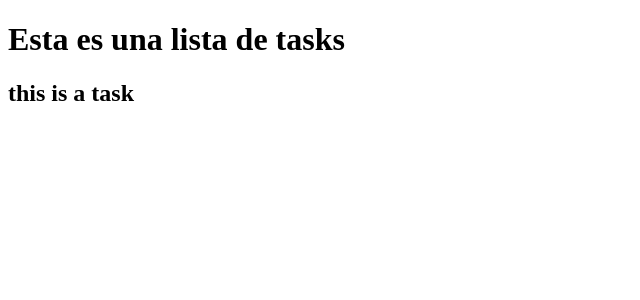
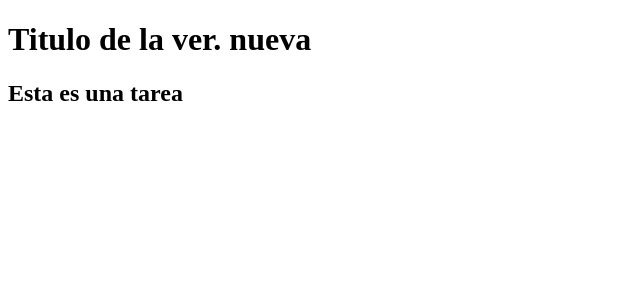
Before and after one commit to AgustinBosch/EjercicioCN, a SvelteKit app in the folder to-do-list-frontend/: page / in a window 1280 px wide. Shown: the top 300 px of the page, without its empty margins (0-640 px from the left). Built offline with nearby package versions, Linux system fonts and the light colour scheme; no server answers.

Commit message:
primer commit de rama test uno

```diff
--- a/to-do-list-frontend/src/routes/ToDoList/Task.svelte
+++ b/to-do-list-frontend/src/routes/ToDoList/Task.svelte
@@ -1 +1 @@
-<h2>this is a task</h2>
+<h2>Esta es una tarea</h2>
--- a/to-do-list-frontend/src/routes/ToDoList/ToDoList.svelte
+++ b/to-do-list-frontend/src/routes/ToDoList/ToDoList.svelte
@@ -13,7 +13,7 @@
   };
 </script>
 
-<h1>Esta es una lista de tasks</h1>
+<h1>Titulo de la ver. nueva</h1>
 
 <div>
   <Task />
```
